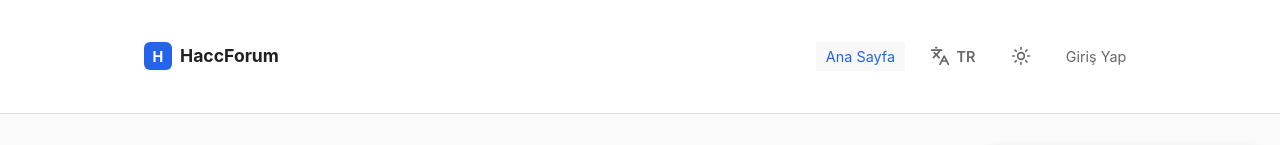
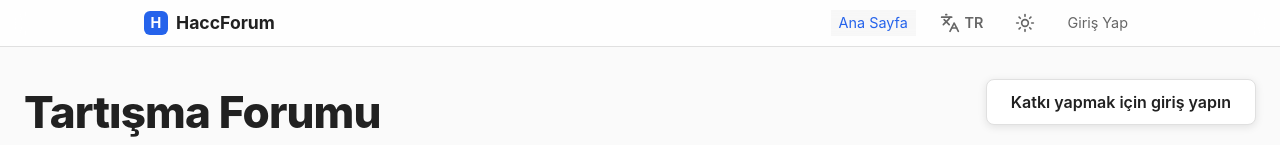
Before and after one commit to ossarac/haccforum, a Vue app: page / in a window 1280 px wide. Shown: the top 145 px of the page. Built offline with nearby package versions, Linux system fonts and the light colour scheme; no server answers.

Commit message:
style: Refine header appearance with a translucent background and adjust sticky editor toolbar position for the thinner header.

```diff
--- a/src/components/Editor/RichEditor.vue
+++ b/src/components/Editor/RichEditor.vue
@@ -599,7 +599,7 @@ watch(() => editor.value, (ed) => {
   border: 1px solid var(--border-color);
   border-radius: var(--radius-sm);
   position: sticky;
-  top: 80px; /* Adjusted for header */
+  top: 60px; /* Adjusted for thinner header */
   z-index: 10;
   flex-wrap: wrap;
   box-shadow: var(--shadow-sm);
--- a/src/components/TheHeader.vue
+++ b/src/components/TheHeader.vue
@@ -254,11 +254,21 @@ onMounted(() => {
 <style scoped>
 .main-header {
   border-bottom: 1px solid var(--border-color);
-  background-color: var(--surface-color);
+  background-color: rgba(255, 255, 255, 0.8); /* Fallback for light mode */
+  backdrop-filter: blur(12px);
+  -webkit-backdrop-filter: blur(12px);
   position: sticky;
   top: 0;
   z-index: 50;
-  padding: 0.5rem 0;
+  padding: 0;
+}
+
+.main-header .container {
+  padding: 0.5rem 1rem; /* Override default 2rem top/bottom padding */
+}
+
+:global(.dark) .main-header {
+  background-color: rgba(20, 20, 20, 0.8); /* Fallback for dark mode */
 }
 
 .logo-area {
@@ -272,8 +282,8 @@ onMounted(() => {
 .logo-icon {
   background: var(--accent-color);
   color: white;
-  width: 28px;
-  height: 28px;
+  width: 24px;
+  height: 24px;
   display: flex;
   align-items: center;
   justify-content: center;
@@ -286,8 +296,8 @@ onMounted(() => {
   border: none;
   display: flex;
   align-items: center;
-  gap: 0.4rem;
-  padding: 0.4rem 0.6rem;
+  gap: 0.3rem;
+  padding: 0.3rem 0.5rem;
   color: var(--text-secondary);
   font-size: 0.9rem;
   border-radius: var(--radius-sm);
```
